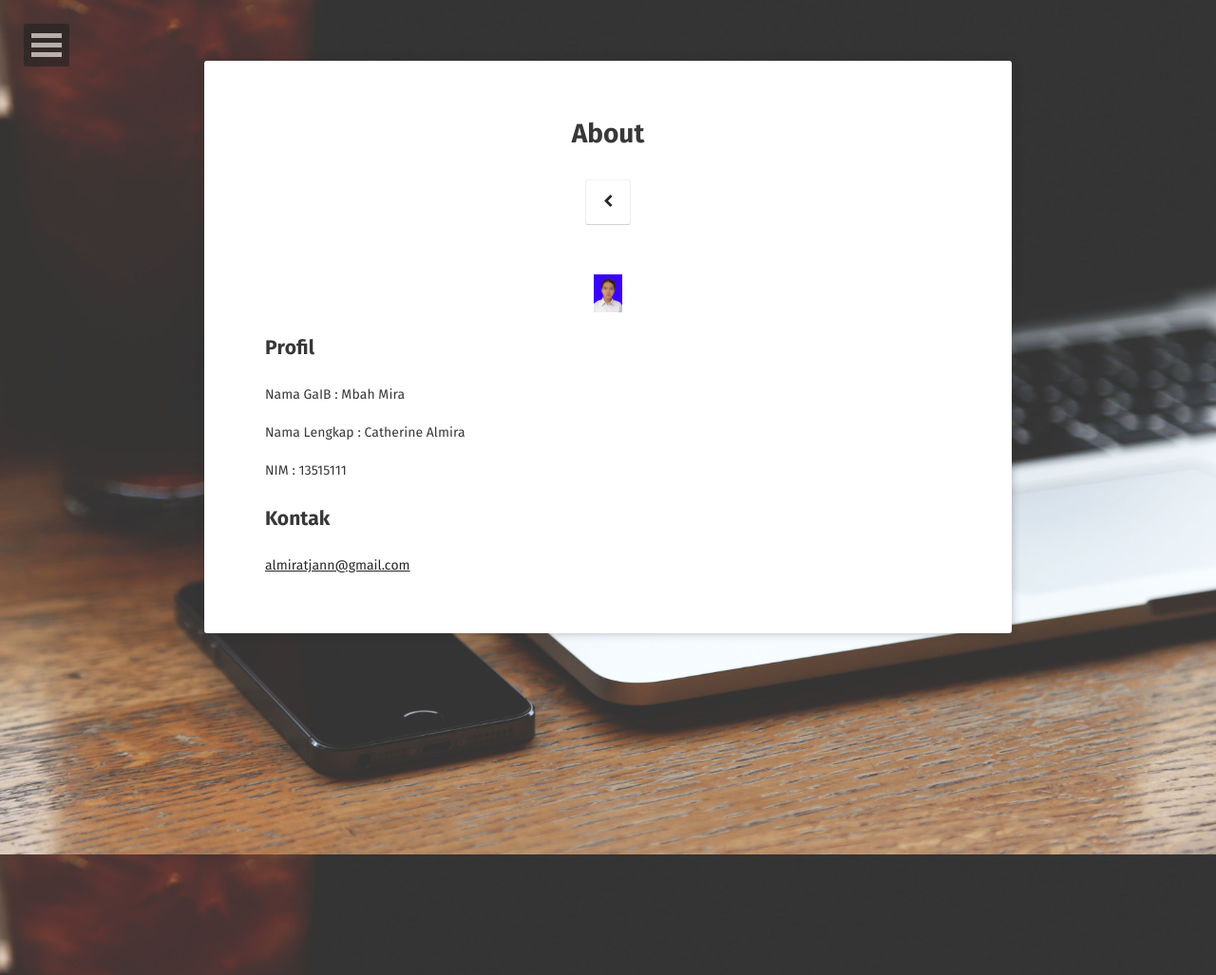
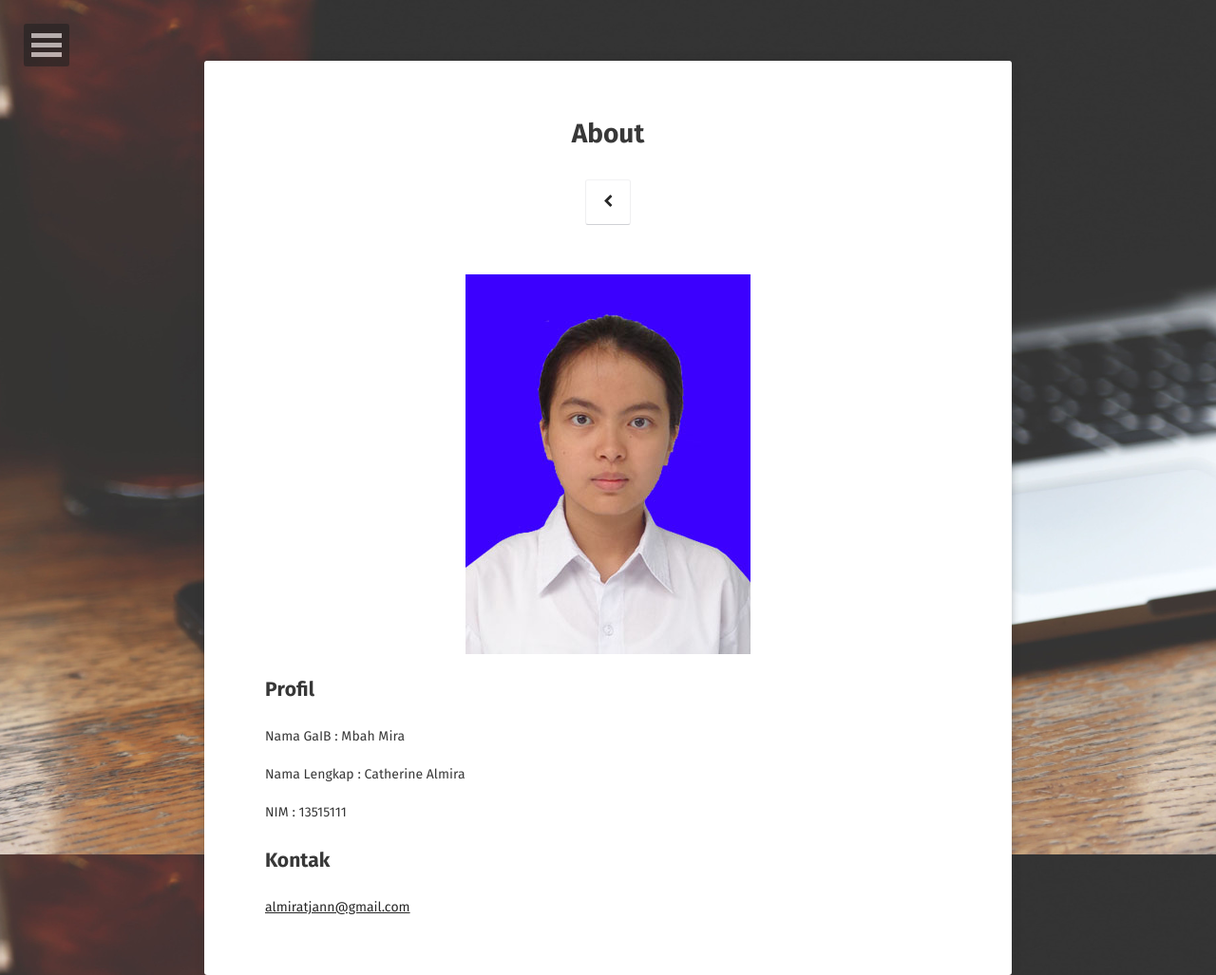
Before and after one commit to calmira/Speech-Processing, a Jekyll site: the page built from about/index.md, in a window 1280 px wide. Shown: the whole page at 95% size. Built offline with Jekyll 4.4.1, drawn with Linux system fonts in a browser that asks for light colours; some web fonts are replaced.

Commit message:
Update index.md

```diff
--- a/about/index.md
+++ b/about/index.md
@@ -7,7 +7,7 @@ comments: false
 ---
 
 <p align="center">
-  <img src="/assets/img/avatar.jpg" style="width:30px;height:40px">
+  <img src="https://github.com/calmira/Speech-Processing/blob/master/assets/img/avatar.jpg">
 </p>
 
 ## Profil
```
